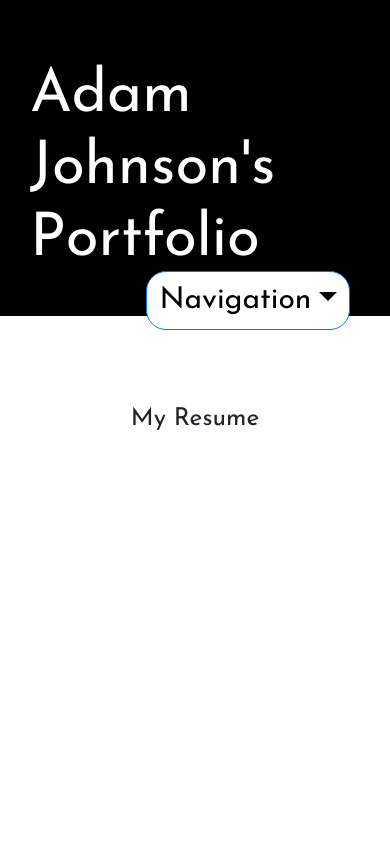
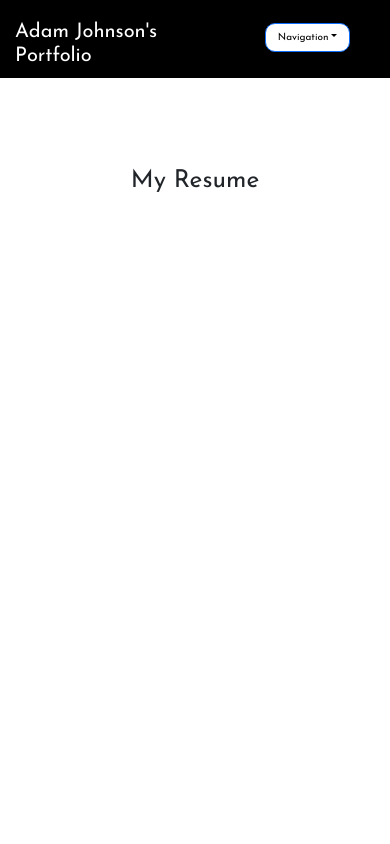
Before and after one commit to AJoelj84/ReactPortfolioAJ, a React (Create React App) app: page /resume in a window 390 px wide. Shown: the top 844 px of the page. Built offline with nearby package versions, Linux system fonts and the light colour scheme.

Commit message:
Made Changes to styling for mobile navigation bar

```diff
--- a/src/App.js
+++ b/src/App.js
@@ -12,10 +12,8 @@ function App() {
 
   return (
     <Router>
-      <div className="app-wrapper">
       <div class = 'background'>
-        <h1 style={{fontFamily: 'Josefin Sans, sans-serif'}} class = 'backgroundheader'>Adam Johnson's Portfolio <Navigation /></h1>
-
+        <h1 style={{fontFamily: 'Josefin Sans, sans-serif'}} class = 'backgroundheader'>Adam Johnson's<br className='aftermedia'></br> Portfolio <Navigation /></h1>
           <Routes>
             <Route path="/" element={<About/>} exact />
             <Route path="/projects" element={<Projects/>} />
@@ -24,7 +22,6 @@ function App() {
           </Routes>
         <Footer/>
       </div>
-      </div>
     </Router>
   );
 }
--- a/src/components/assets/styling/style.css
+++ b/src/components/assets/styling/style.css
@@ -20,11 +20,6 @@
   font-size: 60px;
   color:white;
 }
-
-.app-wrapper {
-    background-color: rgb(255, 255, 255);
-    min-height: 20vh;
-  }
 
 .dropdown .btn-primary {
     background-color: rgb(255, 255, 255);
@@ -189,3 +184,28 @@
     border: 5px solid;
     border-radius: 20px;
   }
+
+
+  .aftermedia{
+    display: none;
+  }
+
+  @media (max-width: 768px){
+    .backgroundheader{
+      padding-top: 20px;
+      padding-bottom: 10px;
+      padding-left: 15px;
+      font-size: 20px;
+    }
+
+    .aftermedia{
+      display: block;
+    }
+
+    .dropdown .btn-primary {
+      border-radius: 10px;
+      font-size: 10px;
+      margin-top: -40px;
+
+  }
+  }
```
Lines whose indentation alone changed are shown as unchanged.
